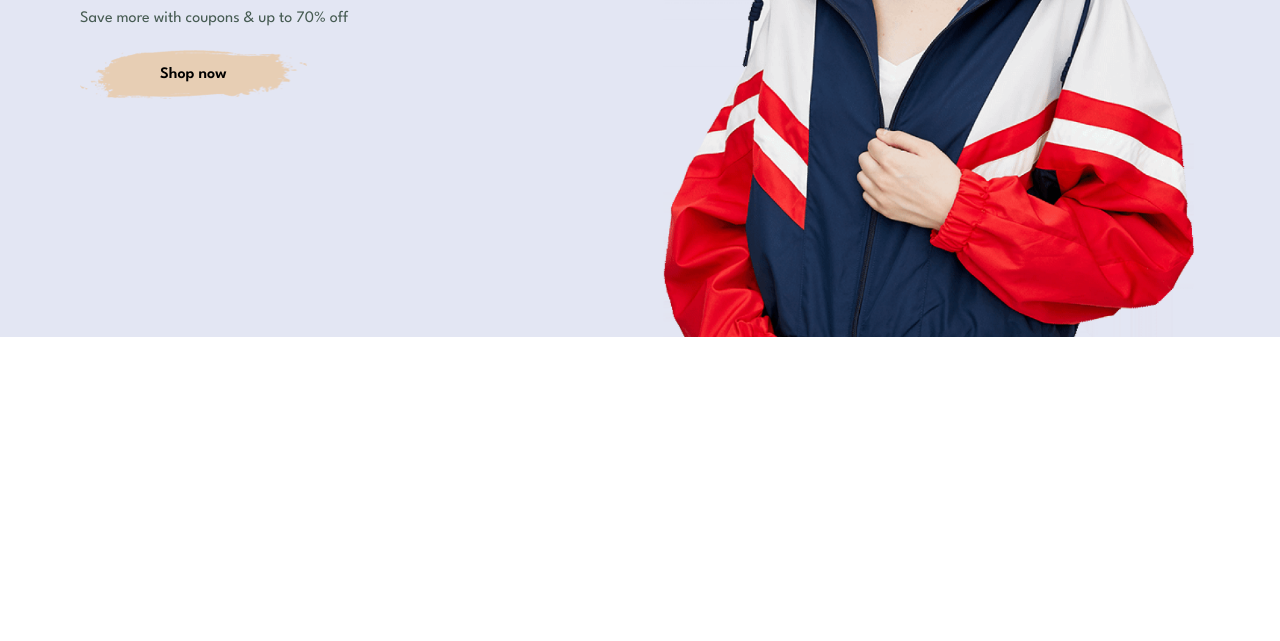
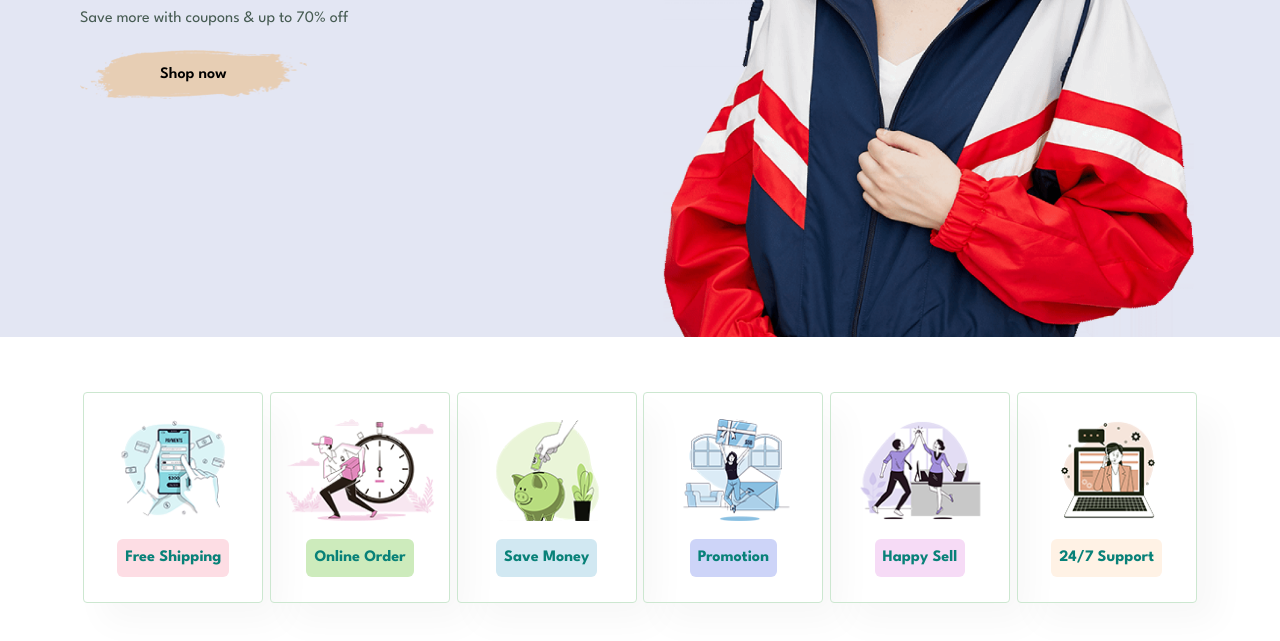
Before and after one commit to nemimj/GenAtoZ, a plain HTML site: page index.html in a window 1280 px wide. Shown: the part 471-1112 px from the top of the page. Before the commit the page ends 808 px from the top, so only its background shows below. Drawn offline with Linux system fonts and the light colour scheme.

Commit message:
added features section

```diff
--- a/css/style.css
+++ b/css/style.css
@@ -47,7 +47,7 @@ a{
     text-decoration: none;
 }
 
-.p-x-y{
+.section-padding{
     padding: 2rem 8rem;
 }
 
@@ -142,3 +142,65 @@ a{
 #hero .hero-content h1{
     color: var(--light-green);
 }
+
+
+/* Features Section */
+
+.features-container{
+    text-align: center;
+    margin: 2rem 0;
+    display: flex;
+    align-items: center;
+    justify-content: space-around;
+    flex-wrap: wrap;
+}
+
+.features-container h4{
+    padding: 1rem;
+    color: var(--light-green);
+}
+
+.feature{
+   width: 180px;
+   padding: 2.5rem 1.5rem;
+   box-shadow: 2rem 2rem 3.4rem rgba(0, 0, 0, 0.03);
+   border: 1px solid #cce7d0;
+   border-radius: 4px;
+   margin: 15px 0;
+   cursor: pointer;
+}
+
+
+.feature img{
+    width: 100%;
+}
+.feature:hover{
+    box-shadow: 1rem 1rem 2.4rem rgba(0, 0, 0, 0.03);
+}
+
+.feature h4{
+    margin-top: 1rem;
+    padding: 0.8rem;
+    display: inline-block;
+    border-radius: 6px;
+}
+
+
+.feature:nth-of-type(1) h4{
+background-color: #fddde4;
+}
+.feature:nth-of-type(2) h4{
+background-color: #cdebbc;
+}
+.feature:nth-of-type(3) h4{
+background-color: #d1e8f2;
+}
+.feature:nth-of-type(4) h4{
+background-color: #cdd4f8;
+}
+.feature:nth-of-type(5) h4{
+background-color: #f6dbf6;
+}
+.feature:nth-of-type(6) h4{
+background-color: #fff2e5;
+}
--- a/index.html
+++ b/index.html
@@ -14,7 +14,7 @@
     <title>GenAtoZ | Fashion Reimagined</title>
   </head>
   <body>
-    <nav id="navbar" class="p-x-y">
+    <nav id="navbar" class="section-padding">
       <a href="index.html"><img src="img/logo.png" alt="GenAtoZ" /></a>
       <ul class="menu">
         <li class="item"><a href="index.html" id="active">Home</a></li>
@@ -28,7 +28,7 @@
       </ul>
     </nav>
     <header id="hero">
-      <div class="hero-content p-x-y">
+      <div class="hero-content section-padding">
         <h4>Trade-in-offer</h4>
         <h2>Super value deals</h2>
         <h1>On all products</h1>
@@ -36,5 +36,33 @@
         <button class="btn">Shop now</button>
       </div>
     </header>
+    <section id="features">
+      <div class="features-container section-padding">
+        <div class="feature">
+          <img src="img/features/f1.png" alt="" />
+          <h4>Free Shipping</h4>
+        </div>
+        <div class="feature">
+          <img src="img/features/f2.png" alt="" />
+          <h4>Online Order</h4>
+        </div>
+        <div class="feature">
+          <img src="img/features/f3.png" alt="" />
+          <h4>Save Money</h4>
+        </div>
+        <div class="feature">
+          <img src="img/features/f4.png" alt="" />
+          <h4>Promotion</h4>
+        </div>
+        <div class="feature">
+          <img src="img/features/f5.png" alt="" />
+          <h4>Happy Sell</h4>
+        </div>
+        <div class="feature">
+          <img src="img/features/f6.png" alt="" />
+          <h4>24/7 Support</h4>
+        </div>
+      </div>
+    </section>
   </body>
 </html>
```
